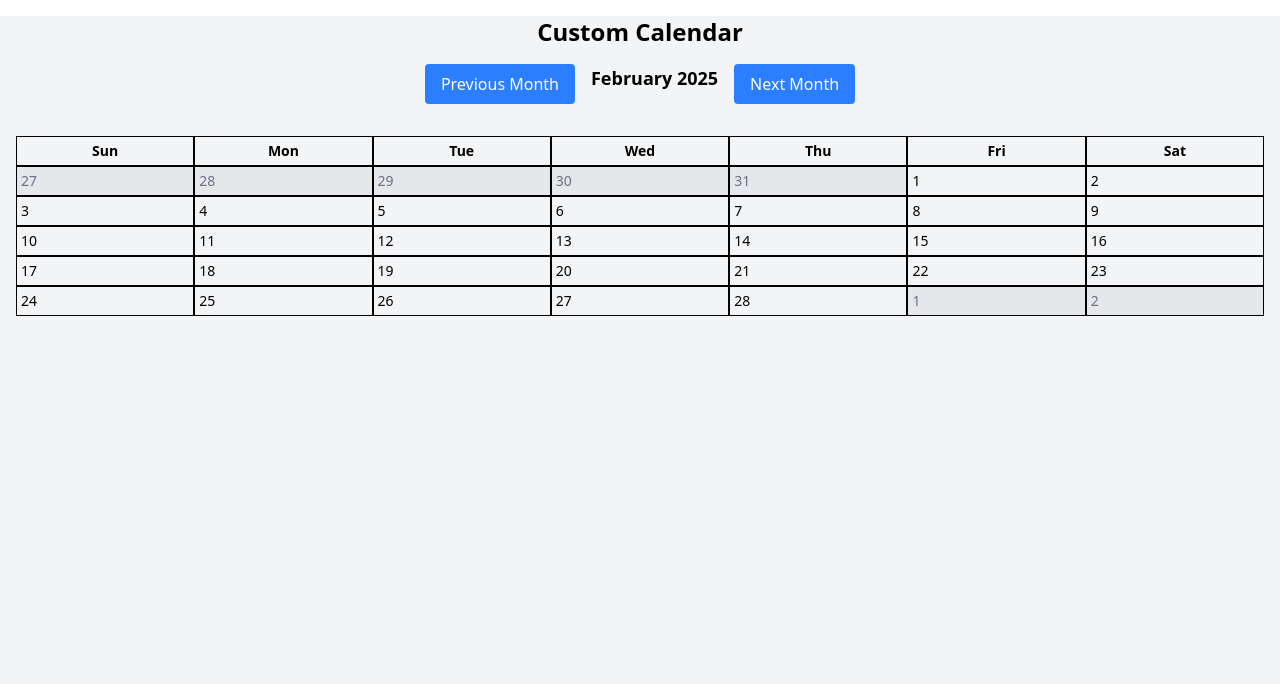
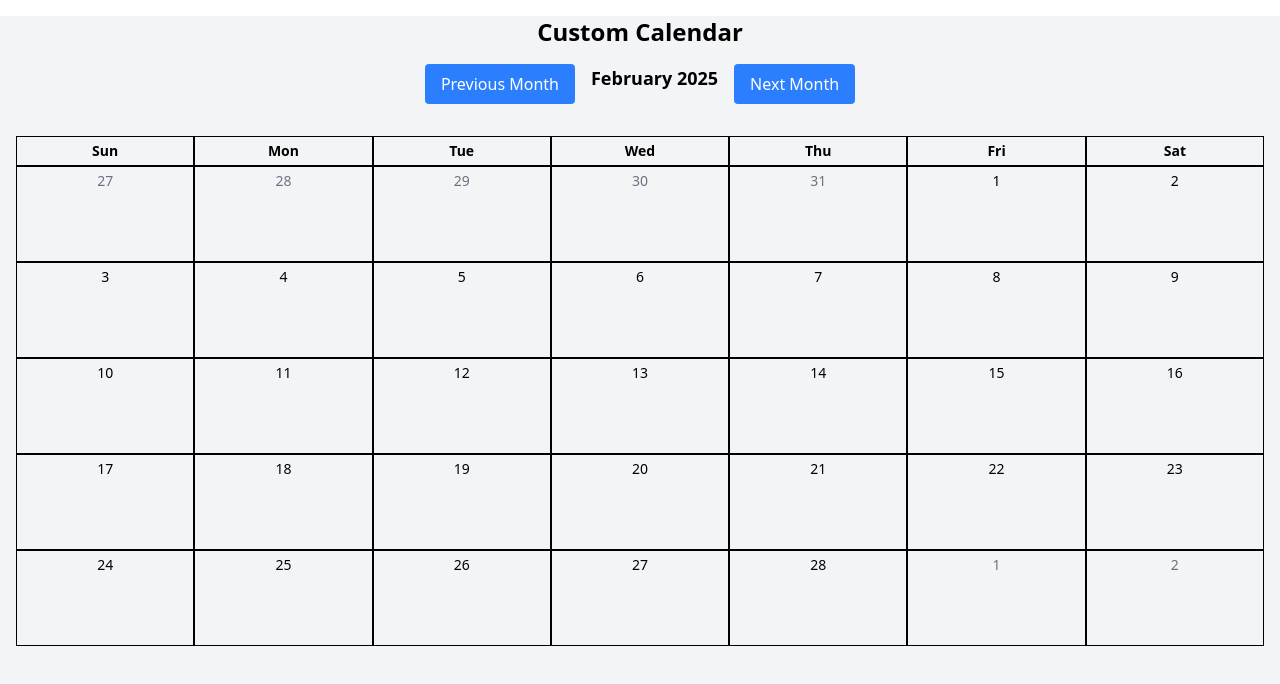
Before and after one commit to Sabari-Ramesh/calender-clone, a React (Vite) app in the folder calender/: page / in a window 1280 px wide. Shown: the top 684 px of the page. Built offline with nearby package versions, Linux system fonts and the light colour scheme.

Commit message:
Refactor : see more event

```diff
--- a/calender/src/components/Calendar.jsx
+++ b/calender/src/components/Calendar.jsx
@@ -2,6 +2,7 @@ import React, { useState } from "react";
 import dayjs from "dayjs";
 import useCalendar from "../hooks/useCalendar";
 import EventModal from "./EventModal";
+import EventListCard from "./EventListCard";
 
 const Calendar = ({ year, month }) => {
   const { generateCalendar, addEvent, removeEvent, getEventsForDate } =
@@ -9,10 +10,11 @@ const Calendar = ({ year, month }) => {
   const calendarGrid = generateCalendar();
   const [selectedDate, setSelectedDate] = useState(null);
   const [showModal, setShowModal] = useState(false);
+  const [showEventListCard, setShowEventListCard] = useState(false); // State for EventListCard
 
   const handleClick = (date) => {
     setSelectedDate(date);
-    setShowModal(true);
+    setShowModal(true); // Open the EventModal
   };
 
   const handleRemoveEvent = (date, title) => {
@@ -20,7 +22,7 @@ const Calendar = ({ year, month }) => {
   };
 
   return (
-    <div className="p-4">
+    <div className="p-4 relative">
       {/* Responsive Weekdays */}
       <div className="grid grid-cols-7 gap-0 text-center font-bold text-xs sm:text-sm">
         {["Sun", "Mon", "Tue", "Wed", "Thu", "Fri", "Sat"].map((day) => (
@@ -37,22 +39,24 @@ const Calendar = ({ year, month }) => {
           return (
             <div
               key={index}
-              className={`border p-1 cursor-pointer hover:bg-gray-100 ${
-                !isCurrentMonth ? "bg-gray-200" : ""
-              }`}
-              onClick={() => handleClick(date)}
+              className="border p-1 flex flex-col justify-between items-center h-24 w-full cursor-pointer"
+              onClick={() => handleClick(date)} // Open EventModal on day click
             >
               {/* Display the day number */}
-              <div className={`${!isCurrentMonth ? "text-gray-500" : ""}`}>
+              <div
+                className={`text-center ${
+                  !isCurrentMonth ? "text-gray-500" : ""
+                }`}
+              >
                 {day}
               </div>
 
               {/* Display events as buttons */}
-              <div className="flex flex-col gap-1">
+              <div className="flex flex-col gap-1 w-full overflow-hidden">
                 {dayEvents.slice(0, 2).map((event, idx) => (
                   <div key={idx} className="relative inline-block w-full">
                     <button
-                      className={`w-full text-xs rounded px-1 py-0.5 ${event.color}`}
+                      className={`w-full text-xs rounded px-1 py-0.5 truncate ${event.color}`}
                       style={{
                         textDecoration:
                           event.endTime &&
@@ -80,11 +84,11 @@ const Calendar = ({ year, month }) => {
                 ))}
                 {dayEvents.length > 2 && (
                   <button
-                    className={`text-xs text-blue-500 cursor-pointer w-full rounded px-1 py-0.5 ${dayEvents[0].color}`}
+                    className={`text-xs text-blue-500 cursor-pointer w-full rounded px-1 py-0.5 truncate ${dayEvents[0].color}`}
                     onClick={(e) => {
-                      e.stopPropagation();
+                      e.stopPropagation(); // Prevent opening the modal
                       setSelectedDate(date);
-                      setShowModal(true);
+                      setShowEventListCard(true); // Open the EventListCard
                     }}
                   >
                     +{dayEvents.length - 2} more...
@@ -95,6 +99,7 @@ const Calendar = ({ year, month }) => {
           );
         })}
       </div>
+      {/* Event Modal */}
       {showModal && (
         <EventModal
           date={selectedDate}
@@ -105,6 +110,14 @@ const Calendar = ({ year, month }) => {
           }}
         />
       )}
+      {/* Event List Card */}
+      {showEventListCard && (
+        <EventListCard
+          date={selectedDate}
+          events={getEventsForDate(selectedDate)}
+          onClose={() => setShowEventListCard(false)} // Close the EventListCard
+        />
+      )}
     </div>
   );
 };
--- /dev/null
+++ b/calender/src/components/EventListCard.jsx
@@ -0,0 +1,36 @@
+import React from "react";
+
+const EventListCard = ({ date, events, onClose }) => {
+  return (
+    <div className="fixed inset-0 flex justify-center items-center z-50">
+      {/* Background Overlay */}
+      <div
+        className="fixed inset-0 bg-black bg-opacity-50 backdrop-blur-sm"
+        onClick={onClose} // Close the card when clicking outside
+      ></div>
+
+      {/* Card Content */}
+      <div className="bg-white p-4 rounded-lg w-full max-w-md shadow-lg z-50 relative">
+        <h2 className="text-xl font-bold mb-2">Events for {date}</h2>
+        <div className="flex flex-col gap-2">
+          {events.map((event, idx) => (
+            <div key={idx} className={`p-2 rounded ${event.color}`}>
+              <p className="text-sm font-medium">{event.title}</p>
+              <p className="text-xs text-gray-600">
+                {event.startTime} - {event.endTime}
+              </p>
+            </div>
+          ))}
+        </div>
+        <button
+          className="mt-4 px-4 py-2 bg-gray-300 rounded w-full"
+          onClick={onClose} // Close the card
+        >
+          Close
+        </button>
+      </div>
+    </div>
+  );
+};
+
+export default EventListCard;
```
